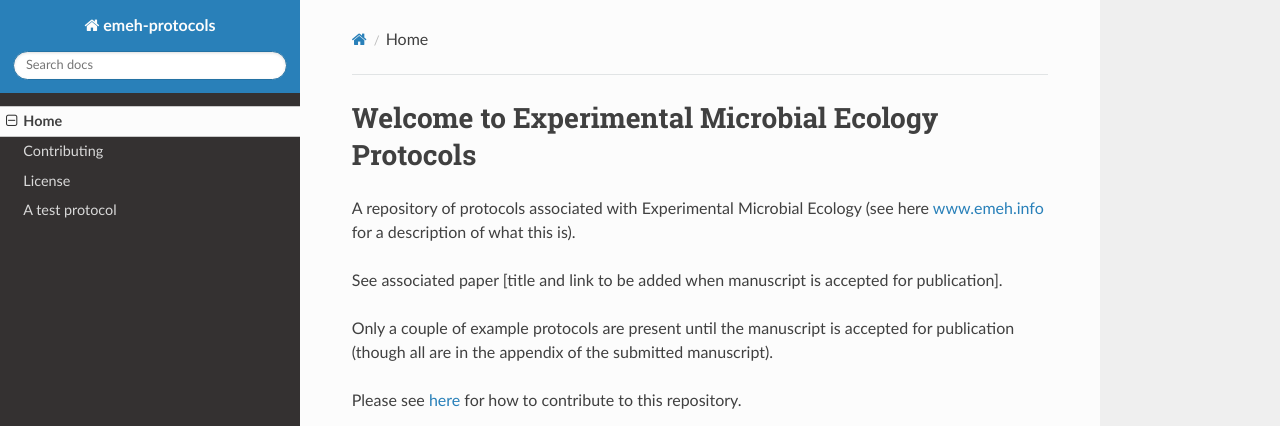
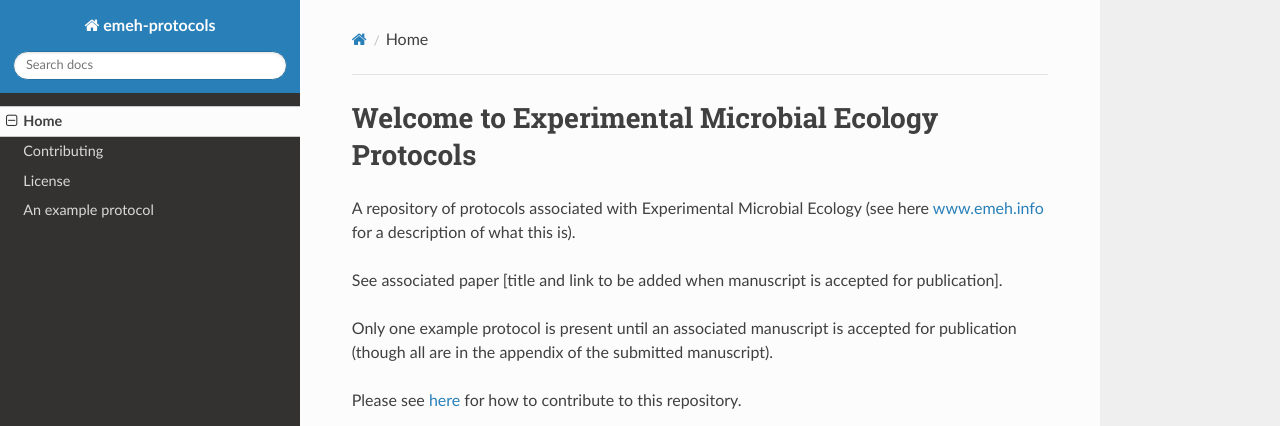
Before and after one commit to Exp-Micro-Ecol-Hub/emeh-protocols, an MkDocs documentation site: the page built from docs/index.md, in a window 1280 px wide. Shown: the top 426 px of the page. Built offline with MkDocs 1.6.1, drawn with Linux system fonts in a browser that asks for light colours; nearby versions of some CDN libraries; old or Windows-style settings are respelled for this version of MkDocs.

Commit message:
update index

```diff
--- a/docs/index.md
+++ b/docs/index.md
@@ -4,6 +4,6 @@ A repository of protocols associated with Experimental Microbial Ecology (see he
 
 See associated paper [title and link to be added when manuscript is accepted for publication].
 
-Only a couple of example protocols are present until the manuscript is accepted for publication (though all are in the appendix of the submitted manuscript).
+Only one example protocol is present until an associated manuscript is accepted for publication (though all are in the appendix of the submitted manuscript).
 
 Please see [here](contributing.md) for how to contribute to this repository.
--- a/mkdocs.yml
+++ b/mkdocs.yml
@@ -3,5 +3,5 @@ pages:
 - [index.md, Home]
 - [contributing.md, Contributing]
 - [license.md, License]
-- [test protocol.md, A test protocol]
+- [an example protocol.md, An example protocol]
 theme: readthedocs
```
Also changed, not shown: docs/an example protocol.md (renamed from docs/test protocol.md).
